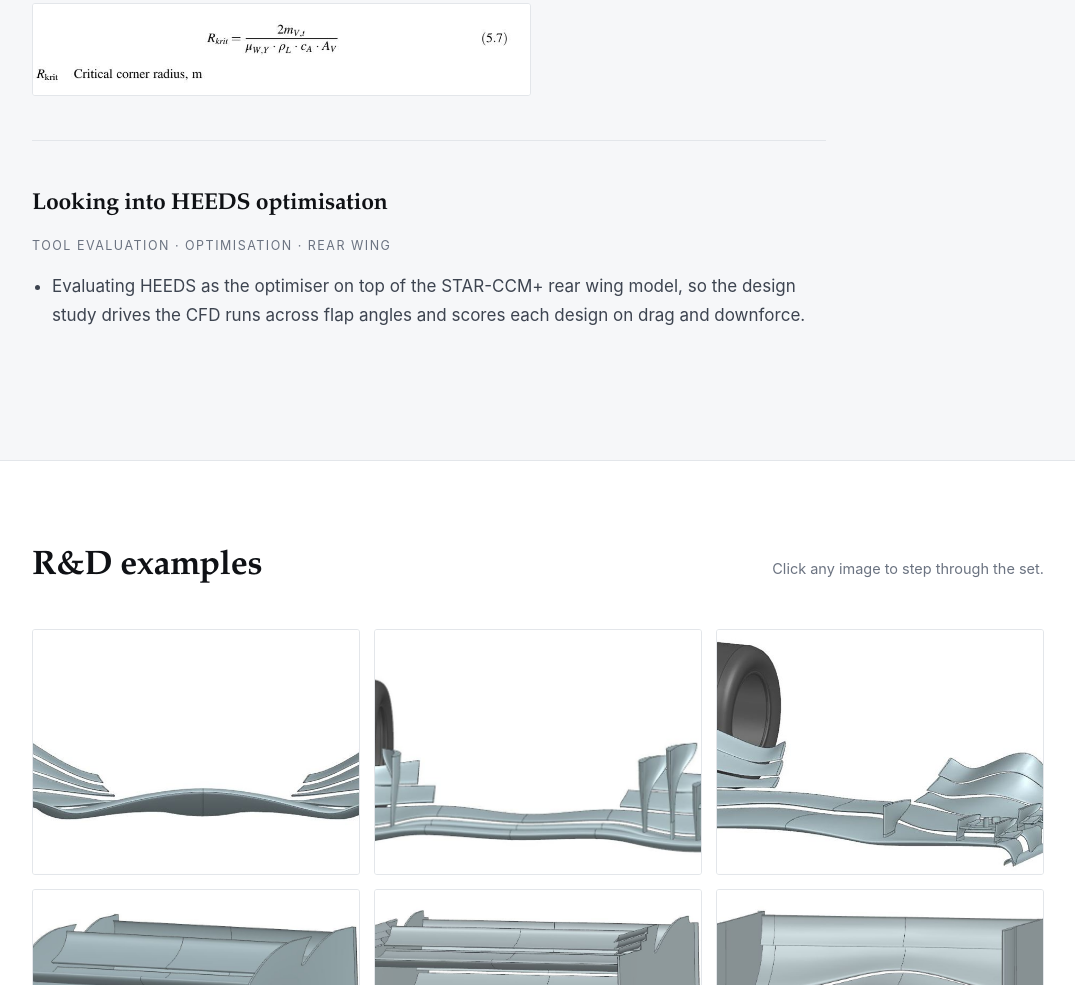
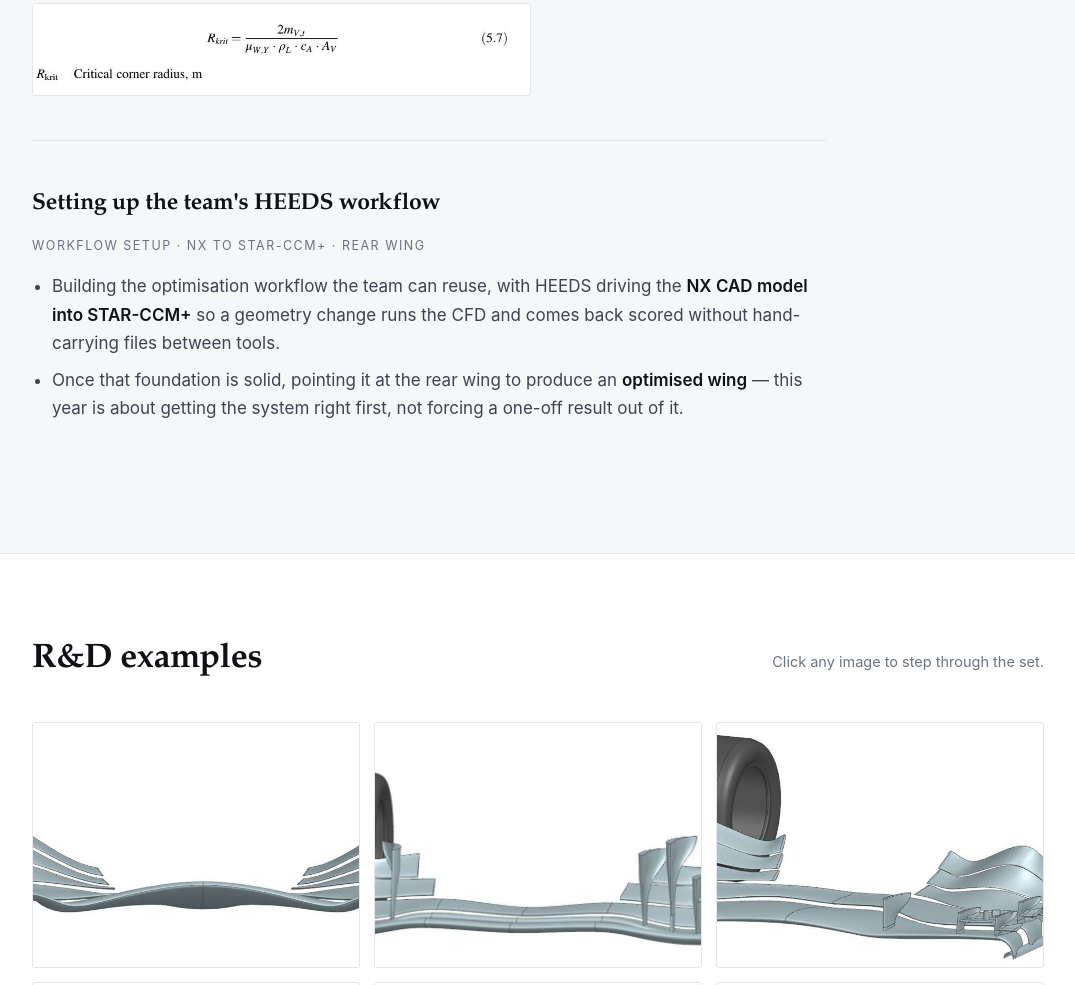
Before and after one commit to kevtopete/portfolio, a plain HTML site: page index.html in a window 1280 px wide. Shown: the part 5534-6519 px from the top of the page, without its empty margins (102-1177 px from the left). Drawn offline with Linux system fonts and the light colour scheme.

Commit message:
Reframe the HEEDS card as building the team workflow

```diff
--- a/index.html
+++ b/index.html
@@ -296,10 +296,11 @@
 
       <article class="project no-fig">
         <div class="txt">
-          <h3>Looking into HEEDS optimisation</h3>
-          <p class="meta">Tool evaluation · Optimisation · Rear wing</p>
+          <h3>Setting up the team's HEEDS workflow</h3>
+          <p class="meta">Workflow setup · NX to STAR-CCM+ · Rear wing</p>
           <ul>
-            <li>Evaluating HEEDS as the optimiser on top of the STAR-CCM+ rear wing model, so the design study drives the CFD runs across flap angles and scores each design on drag and downforce.</li>
+            <li>Building the optimisation workflow the team can reuse, with HEEDS driving the <b>NX CAD model into STAR-CCM+</b> so a geometry change runs the CFD and comes back scored without hand-carrying files between tools.</li>
+            <li>Once that foundation is solid, pointing it at the rear wing to produce an <b>optimised wing</b> — this year is about getting the system right first, not forcing a one-off result out of it.</li>
           </ul>
         </div>
       </article>
```
